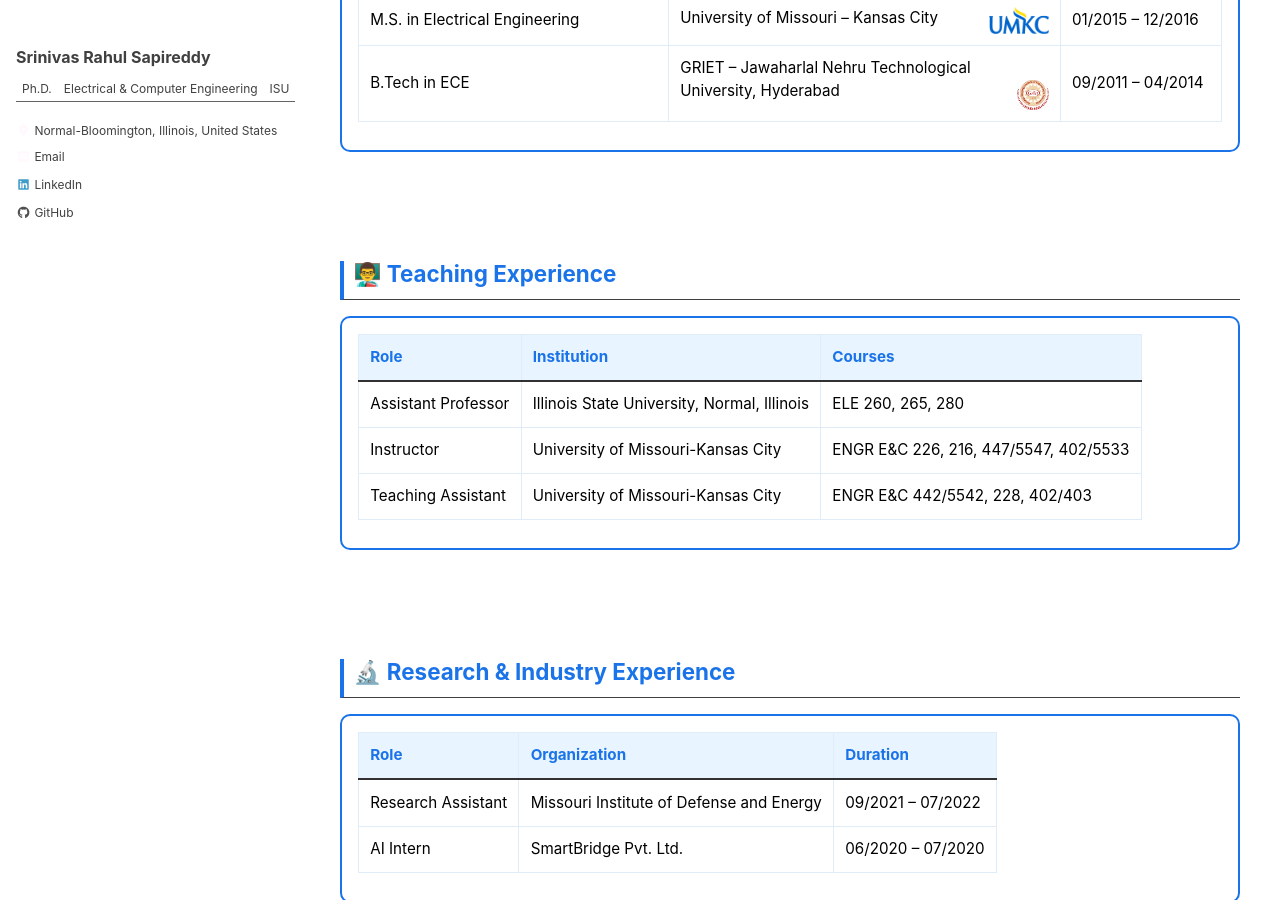
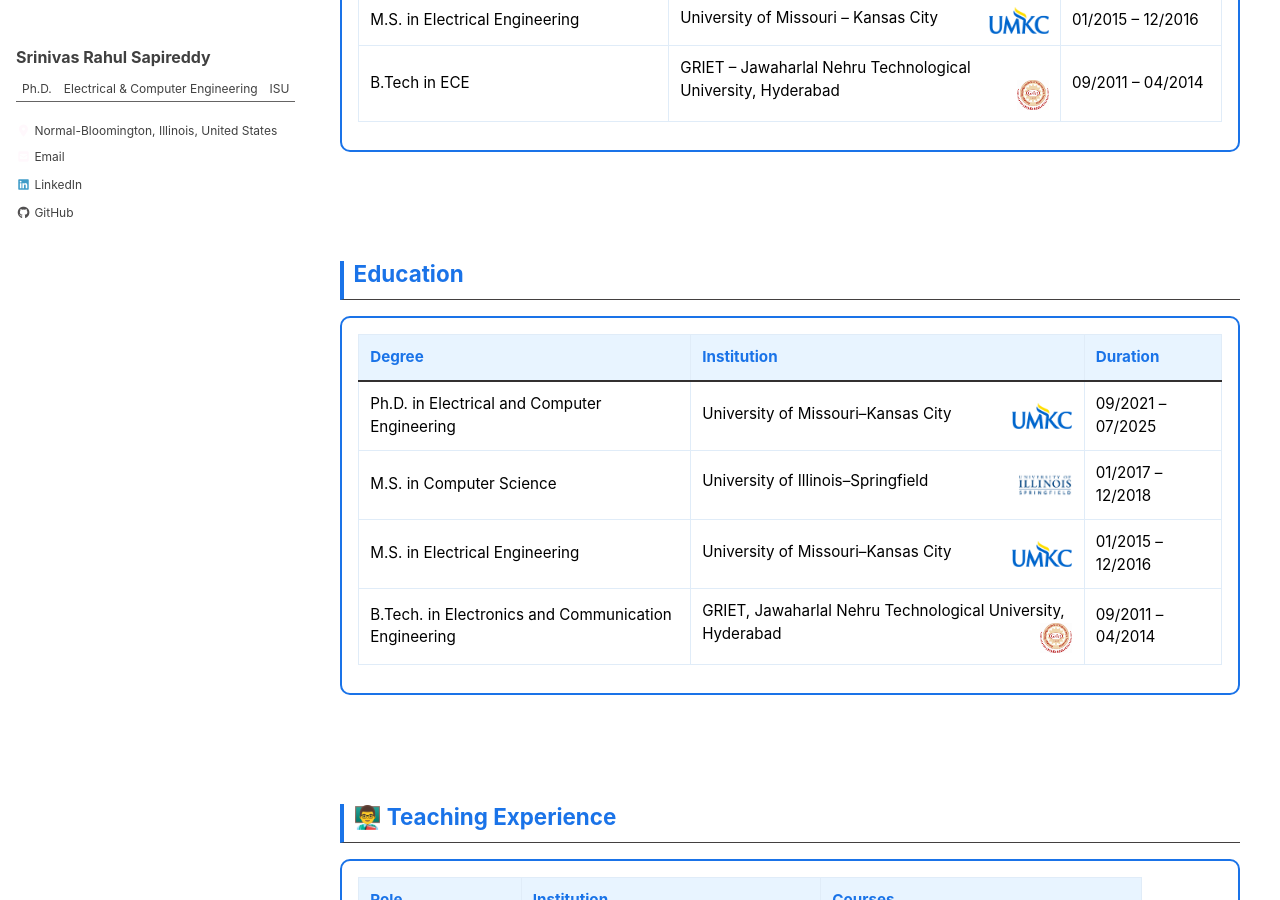
Before and after one commit to srsapireddy/srsapireddy.github.io, a Jekyll site: the page built from _pages/resume.md, in a window 1280 px wide and 900 px high, scrolled down 673 px. Built offline with Jekyll 4.4.1, drawn with Linux system fonts in a browser that asks for light colours; cached includes are drawn as plain includes; nearby versions of some CDN libraries.

Commit message:
Update resume.md

```diff
--- a/_pages/resume.md
+++ b/_pages/resume.md
@@ -119,6 +119,56 @@ author_profile: true
 </div>
 
 <div class="resume-section">
+  <h2>Education</h2>
+  <div class="table-wrapper">
+    <table class="resume-table">
+      <thead>
+        <tr>
+          <th>Degree</th>
+          <th>Institution</th>
+          <th>Duration</th>
+        </tr>
+      </thead>
+      <tbody>
+        <tr>
+          <td>Ph.D. in Electrical and Computer Engineering</td>
+          <td>
+            University of Missouri–Kansas City
+            <img src="/images/UMKC.png" alt="UMKC Logo" class="logo">
+          </td>
+          <td>09/2021 – 07/2025</td>
+        </tr>
+        <tr>
+          <td>M.S. in Computer Science</td>
+          <td>
+            University of Illinois–Springfield
+            <img src="/images/UIS.png" alt="UIS Logo" class="logo">
+          </td>
+          <td>01/2017 – 12/2018</td>
+        </tr>
+        <tr>
+          <td>M.S. in Electrical Engineering</td>
+          <td>
+            University of Missouri–Kansas City
+            <img src="/images/UMKC.png" alt="UMKC Logo" class="logo">
+          </td>
+          <td>01/2015 – 12/2016</td>
+        </tr>
+        <tr>
+          <td>B.Tech. in Electronics and Communication Engineering</td>
+          <td>
+            GRIET, Jawaharlal Nehru Technological University, Hyderabad
+            <img src="/images/GRIET.png" alt="GRIET Logo" class="logo">
+          </td>
+          <td>09/2011 – 04/2014</td>
+        </tr>
+      </tbody>
+    </table>
+  </div>
+</div>
+
+
+<div class="resume-section">
 <h2>👨‍🏫 Teaching Experience</h2>
 <div class="table-wrapper">
 <table class="resume-table">
```
